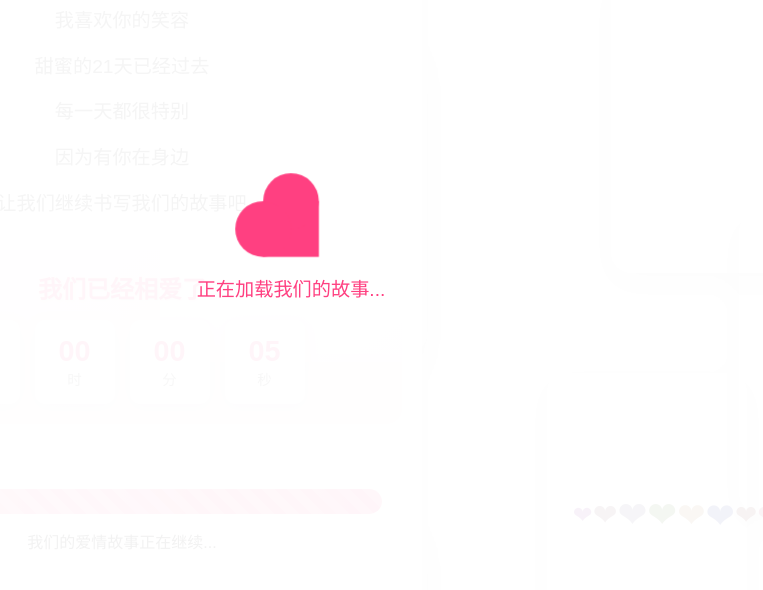
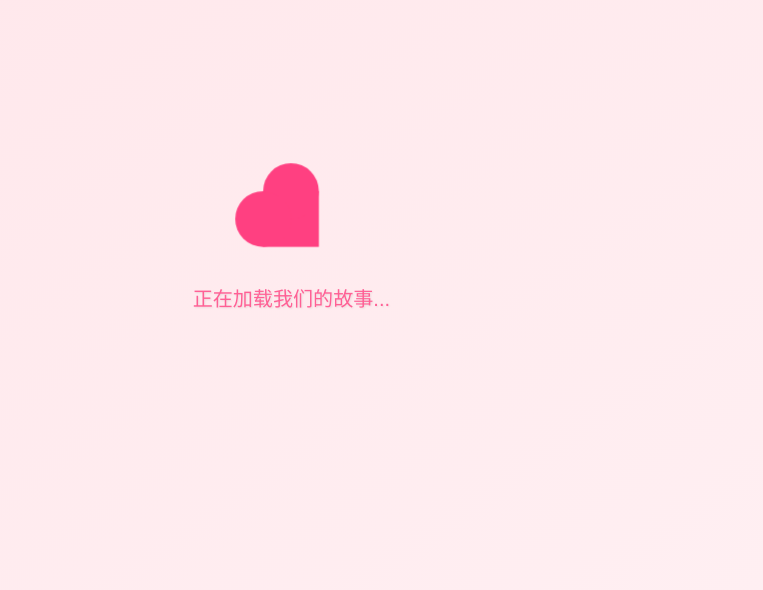
Before and after one commit to xfb20010901/xiaoya, a plain HTML site: page index.html in a window 1280 px wide. Shown: the part 147-737 px from the top of the page, without its empty margins (349-1112 px from the left). Drawn offline with Linux system fonts and the light colour scheme.

Commit message:
Update style.css

```diff
--- a/css/style.css
+++ b/css/style.css
@@ -8,7 +8,7 @@
 
 /* 主体样式 */
 body {
-    background-image: url('../assets/images/bg.jpg');
+    background: linear-gradient(145deg, #ffe6ea, #fff0f3); /* 默认背景 */
     background-size: cover;
     background-position: center;
     background-attachment: fixed; /* 背景固定，提升移动端滚动体验 */
@@ -19,13 +19,14 @@ body {
     font-family: 'Microsoft YaHei', sans-serif;
     padding: 20px;
     overflow-x: hidden; /* 防止横向滚动 */
+    transition: background 0.5s ease; /* 添加背景切换动画 */
 }
 
 /* 容器样式优化 */
 .container {
-    background: rgba(255, 255, 255, 0.92);
+    background: rgba(255, 255, 255, 0.95); /* 增加不透明度 */
     backdrop-filter: blur(10px);
-    -webkit-backdrop-filter: blur(10px); /* Safari支持 */
+    -webkit-backdrop-filter: blur(10px);
     margin: 20px auto;
     max-width: 600px;
     width: 95%;
@@ -35,7 +36,8 @@ body {
     box-shadow: 0 8px 32px rgba(0, 0, 0, 0.1);
     position: relative;
     overflow: hidden;
-    transition: transform 0.3s ease;
+    transition: all 0.3s ease;
+    border: 1px solid rgba(255, 255, 255, 0.5);
 }
 
 .container:hover {
@@ -542,12 +544,13 @@ body {
     left: 0;
     width: 100%;
     height: 100%;
-    background: rgba(255, 255, 255, 0.95);
+    background: linear-gradient(145deg, #ffe6ea, #fff0f3);
     display: flex;
     flex-direction: column;
     justify-content: center;
     align-items: center;
     z-index: 9999;
+    transition: opacity 0.5s ease;
 }
 
 .loading-heart {
@@ -557,6 +560,7 @@ body {
     transform: rotate(45deg);
     animation: heartbeat 1.2s infinite;
     position: relative;
+    margin-bottom: 20px;
 }
 
 .loading-heart::before,
@@ -583,6 +587,13 @@ body {
     margin-top: 20px;
     color: #ff4081;
     font-size: 1.2em;
+    text-shadow: 1px 1px 2px rgba(0, 0, 0, 0.1);
+    animation: pulse 1.5s infinite;
+}
+
+@keyframes pulse {
+    0%, 100% { transform: scale(1); opacity: 1; }
+    50% { transform: scale(1.05); opacity: 0.8; }
 }
 
 /* 移动端适配补充 */
```
